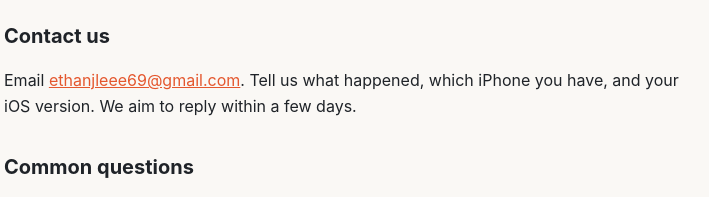
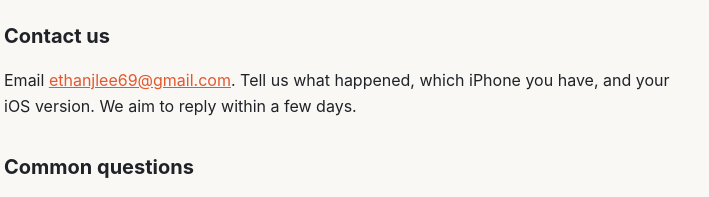
Before and after one commit to e10than/roamsy-site, a plain HTML site: page index.html in a window 1280 px wide. Shown: the part 164-361 px from the top of the page, 296-1005 px from the left. Drawn offline with Linux system fonts and the light colour scheme.

Commit message:
Use correct contact email
Co-Authored-By: Claude Sonnet 5.5 <noreply@anthropic.com>

```diff
--- a/index.html
+++ b/index.html
@@ -7,7 +7,7 @@
 <p class="meta">Help for the Roamsy app</p>
 
 <h2>Contact us</h2>
-<p>Email <a href="mailto:ethanjleee69@gmail.com">ethanjleee69@gmail.com</a>. Tell us what happened, which iPhone you have, and your iOS version. We aim to reply within a few days.</p>
+<p>Email <a href="mailto:ethanjlee69@gmail.com">ethanjlee69@gmail.com</a>. Tell us what happened, which iPhone you have, and your iOS version. We aim to reply within a few days.</p>
 
 <h2>Common questions</h2>
 <p><strong>The map does not show where I am.</strong> Open iOS Settings, then Roamsy, then Location, and choose "While Using the App". You can also set where you are on the Discover tab.</p>
```
Also changed, not shown: privacy.html (+1 -1 lines), support.html (+1 -1 lines).
